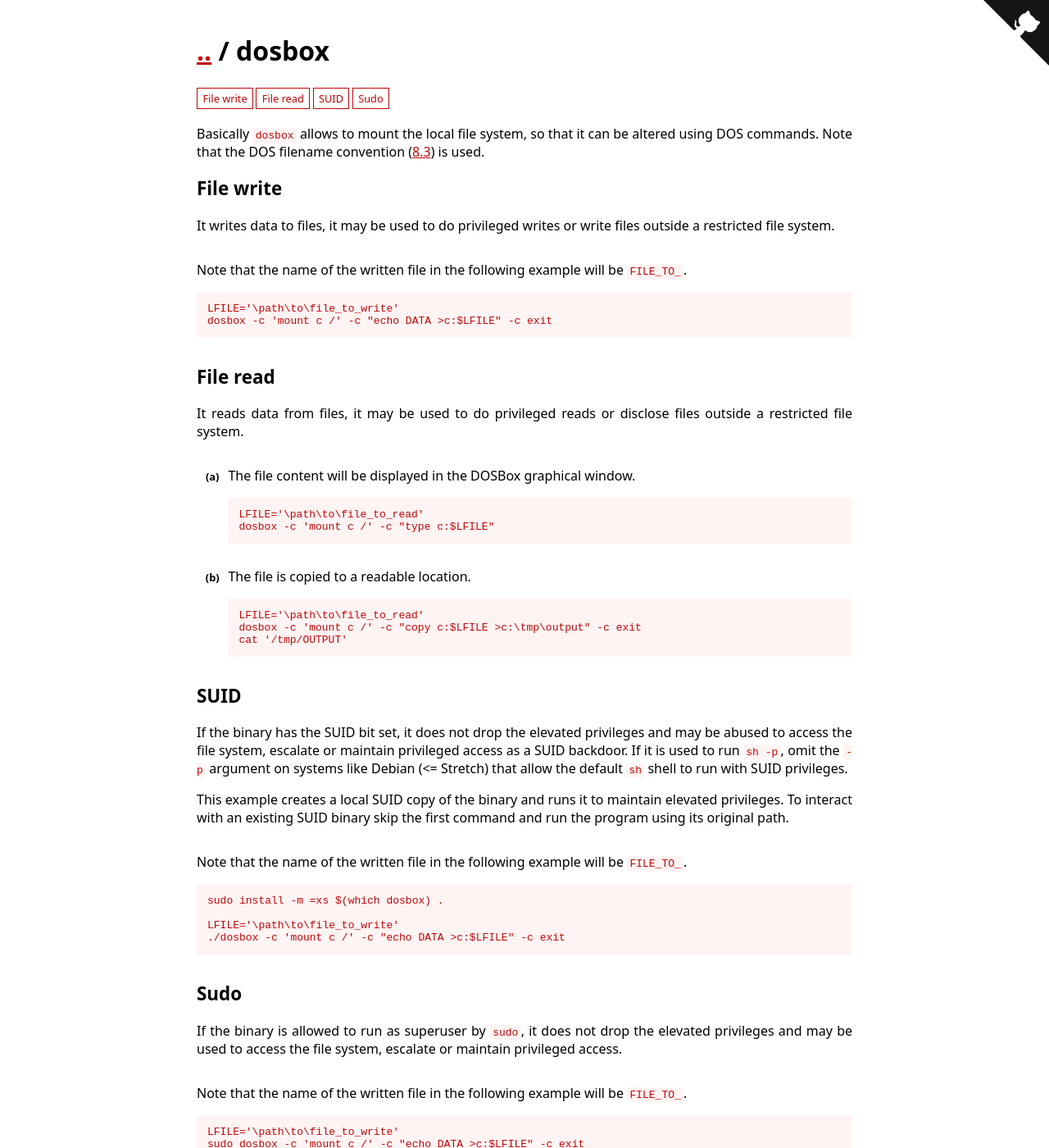
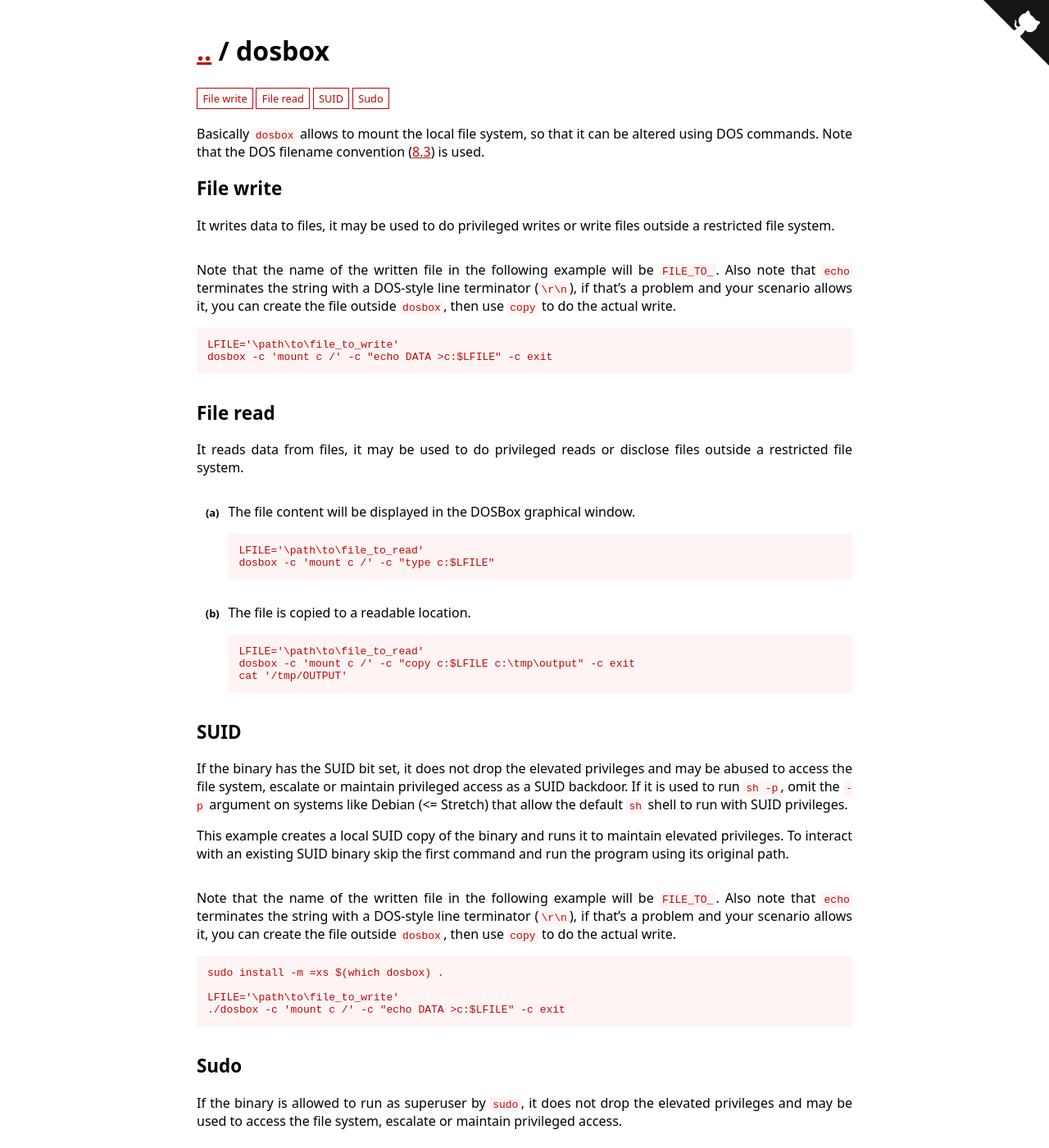
Before and after one commit to GTFOBins/GTFOBins.github.io, a Jekyll site: the page built from _gtfobins/dosbox.md, in a window 1280 px wide and 1400 px high. Shown: the whole window at 82% size. Built offline with Jekyll 4.4.1, drawn with Linux system fonts in a browser that asks for light colours; some of the changed text lies outside the part shown.

Commit message:
Fix dosbox file-read and comment line termination in file-write
This supersedes and closes #300.

```diff
--- a/_gtfobins/dosbox.md
+++ b/_gtfobins/dosbox.md
@@ -9,20 +9,20 @@ functions:
     - description: The file is copied to a readable location.
       code: |
         LFILE='\path\to\file_to_read'
-        dosbox -c 'mount c /' -c "copy c:$LFILE >c:\tmp\output" -c exit
+        dosbox -c 'mount c /' -c "copy c:$LFILE c:\tmp\output" -c exit
         cat '/tmp/OUTPUT'
   file-write:
-    - description: Note that the name of the written file in the following example will be `FILE_TO_`.
+    - description: Note that the name of the written file in the following example will be `FILE_TO_`. Also note that `echo` terminates the string with a DOS-style line terminator (`\r\n`), if that's a problem and your scenario allows it, you can create the file outside `dosbox`, then use `copy` to do the actual write.
       code: |
         LFILE='\path\to\file_to_write'
         dosbox -c 'mount c /' -c "echo DATA >c:$LFILE" -c exit
   suid:
-    - description: Note that the name of the written file in the following example will be `FILE_TO_`.
+    - description: Note that the name of the written file in the following example will be `FILE_TO_`. Also note that `echo` terminates the string with a DOS-style line terminator (`\r\n`), if that's a problem and your scenario allows it, you can create the file outside `dosbox`, then use `copy` to do the actual write.
       code: |
         LFILE='\path\to\file_to_write'
         ./dosbox -c 'mount c /' -c "echo DATA >c:$LFILE" -c exit
   sudo:
-    - description: Note that the name of the written file in the following example will be `FILE_TO_`.
+    - description: Note that the name of the written file in the following example will be `FILE_TO_`. Also note that `echo` terminates the string with a DOS-style line terminator (`\r\n`), if that's a problem and your scenario allows it, you can create the file outside `dosbox`, then use `copy` to do the actual write.
       code: |
         LFILE='\path\to\file_to_write'
         sudo dosbox -c 'mount c /' -c "echo DATA >c:$LFILE" -c exit
```
